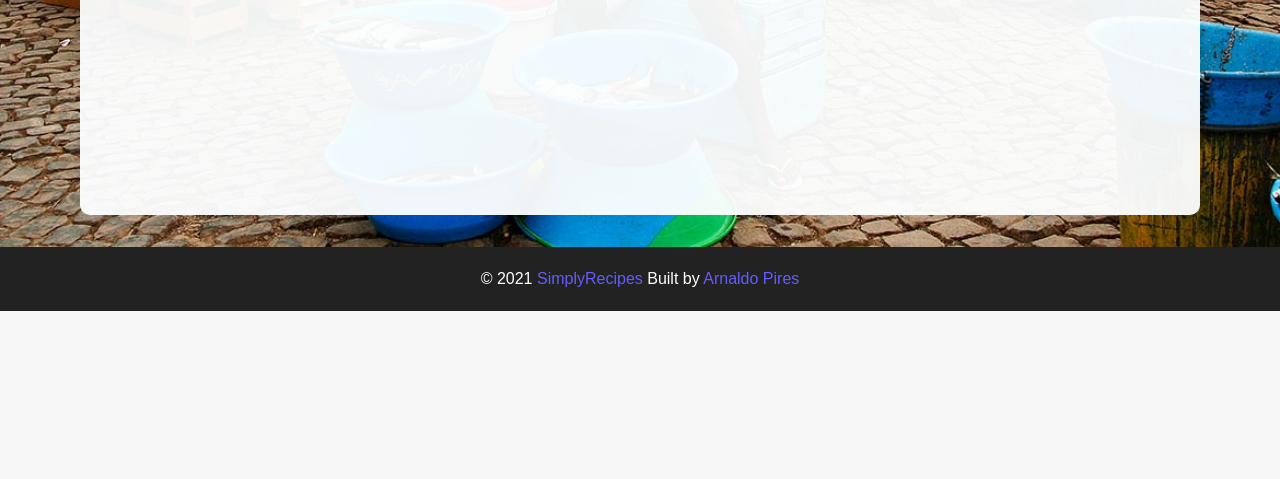
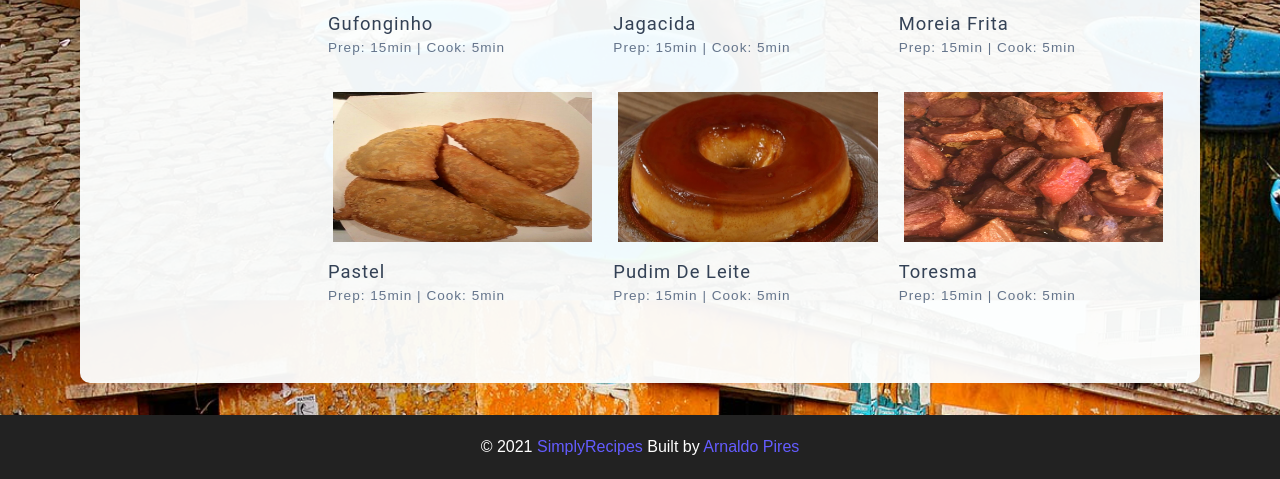
Before and after one commit to ArnoldPires/SimplyRecipes, a PHP site: page /pages/recipes.html in a window 1280 px wide. Shown: the part 553-1032 px from the top of the page. Before the commit the page ends 864 px from the top, so only its background shows below. Run offline with PHP 8.4, Linux system fonts and the light colour scheme; some libraries are stand-ins or nearby versions.

Commit message:
recipes page

```diff
--- a/css/style.css
+++ b/css/style.css
@@ -393,6 +393,7 @@ ul {
 .recipes-container {
   display: grid;
   gap: 2rem 1rem;
+  padding: 1rem;
 }
 .recipes-list {
   display: grid;
--- a/pages/recipes.html
+++ b/pages/recipes.html
@@ -41,7 +41,74 @@
     </nav>
     <!--End of Nav-->
     <!--Main-->
-    <main class="page"></main>
+    <main class="page">
+        <!--Recipes Container-->
+        <section class="recipes-container">
+            <!--Tag Container-->
+            <div class="tags-container">
+                <h4>Recipes</h4>
+                <div class="tags-list">
+                    <a href="./pages/tag-template.html">Beef (1)</a>
+                    <a href="./pages/tag-template.html">Breakfast (2)</a>
+                    <a href="./pages/tag-template.html">Carrots (3)</a>
+                    <a href="./pages/tag-template.html">Food (4)</a>
+                </div>
+            </div>
+            <!--End of Tag Container-->
+            <!--Recipes List-->
+            <div class="recipes-list">
+                <!--Single Recipes-->
+                <a href="./pages/single-recipe.html" class="recipe">
+                    <img src="../assets/recipes/cachupa.jpg" alt="cachupa" class="img recipe-img" />
+                    <h5>Cachupa</h5>
+                    <p>Prep: 15min | Cook: 5min</p>
+                </a>
+                <a href="./pages/single-recipe.html" class="recipe">
+                    <img src="../assets/recipes/canja.png" alt="canja" class="img recipe-img" />
+                    <h5>Canja</h5>
+                    <p>Prep: 15min | Cook: 5min</p>
+                </a>
+                <a href="./pages/single-recipe.html" class="recipe">
+                    <img src="../assets/recipes/cuscus.png" alt="cus cus" class="img recipe-img" />
+                    <h5>Cus cus</h5>
+                    <p>Prep: 15min | Cook: 5min</p>
+                </a>
+                <a href="./pages/single-recipe.html" class="recipe">
+                    <img src="../assets/recipes/gufonginho.png" alt="gufonginho" class="img recipe-img" />
+                    <h5>Gufonginho</h5>
+                    <p>Prep: 15min | Cook: 5min</p>
+                </a>
+                <a href="./pages/single-recipe.html" class="recipe">
+                    <img src="../assets/recipes/Jagacida.jpg" alt="Jagacida" class="img recipe-img" />
+                    <h5>Jagacida</h5>
+                    <p>Prep: 15min | Cook: 5min</p>
+                </a>
+                <a href="./pages/single-recipe.html" class="recipe">
+                    <img src="../assets/recipes/moreia-frita.jpg" alt="moreia frita" class="img recipe-img" />
+                    <h5>Moreia Frita</h5>
+                    <p>Prep: 15min | Cook: 5min</p>
+                </a>
+                <a href="./pages/single-recipe.html" class="recipe">
+                    <img src="../assets/recipes/pastel.jpg" alt="pastel" class="img recipe-img" />
+                    <h5>Pastel</h5>
+                    <p>Prep: 15min | Cook: 5min</p>
+                </a>
+                <a href="./pages/single-recipe.html" class="recipe">
+                    <img src="../assets/recipes/pudim-de-leite.jpg" alt="pudim de leite" class="img recipe-img" />
+                    <h5>Pudim De Leite</h5>
+                    <p>Prep: 15min | Cook: 5min</p>
+                </a>
+                <a href="./pages/single-recipe.html" class="recipe">
+                    <img src="../assets/recipes/toresma.jpg" alt="toresma" class="img recipe-img" />
+                    <h5>Toresma</h5>
+                    <p>Prep: 15min | Cook: 5min</p>
+                </a>
+                <!--End of Single Recipes-->
+            </div>
+            <!--End of Recipes List-->
+        </section>
+        <!--End of Recipes Container-->
+    </main>
     <!--End of Main-->
     <!--footer-->
     <footer>
```
